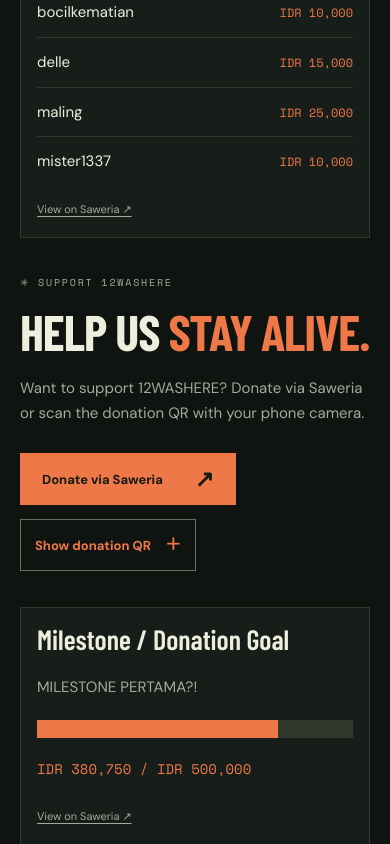
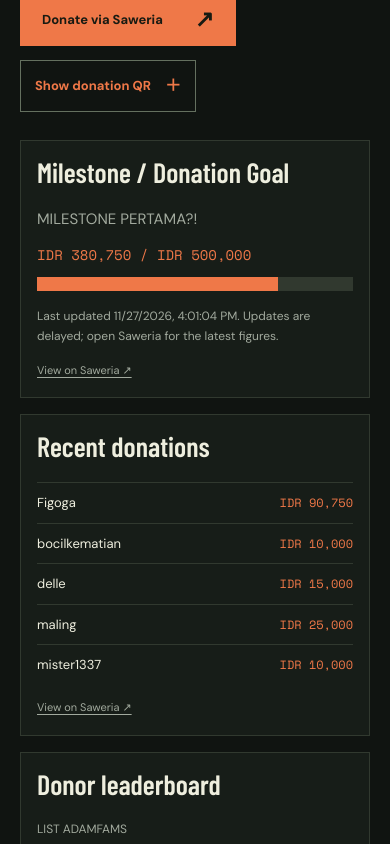
Before and after one commit to adamdev-id/12washere.pro, a plain HTML site: page donation.html in a window 390 px wide. Shown: the part 340-1184 px from the top of the page. Drawn offline with nearby package versions, Linux system fonts and the light colour scheme; no server answers; a web font is replaced by a local one.

Commit message:
Compact donation page with paired recent donations and leaderboard

```diff
--- a/donation.css
+++ b/donation.css
@@ -1,6 +1,14 @@
 .donation-page{padding-block:32px 64px}
 .donation-widget{padding:24px;background:var(--panel);border:1px solid var(--line)}
-.donation-widget+.donation-widget{margin-top:24px}
+.donation-boards{display:grid;grid-template-columns:repeat(2,minmax(0,1fr));gap:24px;align-items:start;margin-top:24px}
+.donation-boards .donation-widget{min-width:0}
+.donation-boards .donation-list li{padding-block:9px;font-size:13px}
+.donation-boards .donation-board-title{font-size:12px;margin-bottom:12px}
+.donation-goal-widget #donation-goal{display:grid;grid-template-columns:minmax(0,1fr) auto;align-items:center;gap:14px 24px}
+.donation-goal-widget .donation-board-title{margin:0}
+.donation-goal-widget .goal-amount{grid-column:2;grid-row:1;margin:0}
+.donation-goal-widget .donation-progress{grid-column:1 / -1;grid-row:2;height:14px;margin:0}
+.donation-goal-widget .donation-status{margin:16px 0 0}
 .donation-widget h2{font:600 32px/1.1 var(--display);margin:0 0 20px}
 .donation-status{margin:0 0 16px;font-size:12px;color:var(--muted)}
 .donation-list{margin:0;padding:0;list-style:none}
@@ -18,7 +26,7 @@
 .goal-amount{font:14px var(--mono);color:var(--accent)}
 .widget-fallback{display:inline-block;margin-top:14px;font-size:11px;color:var(--muted);text-decoration:underline;text-underline-offset:3px}
 .widget-fallback:hover{color:var(--accent)}
-.donation-intro{padding-block:48px}
+.donation-intro{padding-block:12px 32px}
 .donation-intro .eyebrow{margin-bottom:16px}
 .donation-intro h1{margin:0;font:800 clamp(54px,7vw,88px)/.98 var(--display);letter-spacing:-1px}
 .donation-intro h1 span{color:var(--accent)}
@@ -48,7 +56,11 @@
   .donation-page{padding-block:24px 40px}
   .donation-widget{padding:16px}
   .donation-widget h2{font-size:28px}
-  .donation-intro{padding-block:36px}
+  .donation-intro{padding-block:0 28px}
+  .donation-boards{grid-template-columns:1fr;gap:16px;margin-top:16px}
+  .donation-goal-widget #donation-goal{grid-template-columns:1fr;gap:12px}
+  .donation-goal-widget .goal-amount{grid-column:1;grid-row:2}
+  .donation-goal-widget .donation-progress{grid-row:3}
   .donation-intro h1{font-size:clamp(50px,12vw,76px)}
   #qris-dialog h2{font-size:38px}
   .qris-card-header{padding:12px}.qris-card-brand{font-size:20px}.qris-card-tag{font-size:7px;letter-spacing:1px}.qris-card-caption{padding:10px 12px;font-size:8px}
--- a/donation.html
+++ b/donation.html
@@ -8,7 +8,7 @@
   <title data-i18n="donationPageTitle">Donation — 12WASHERE</title>
   <link rel="icon" href="assets/favicon.svg" type="image/svg+xml">
   <link rel="stylesheet" href="style.css?v=11">
-  <link rel="stylesheet" href="donation.css?v=3">
+  <link rel="stylesheet" href="donation.css?v=4">
   <script src="language.js?v=10" defer></script>
   <script src="donation.js?v=2" defer></script>
 </head>
@@ -28,12 +28,6 @@
     </div>
   </header>
   <main class="donation-page wrap" id="main">
-    <section class="donation-widget recent-donations" aria-labelledby="recent-title">
-      <h2 id="recent-title" data-i18n="recentDonations">Recent donations</h2>
-      <p class="donation-status" id="donation-status" role="status" data-i18n="donationsLoading">Loading the latest donations…</p>
-      <ul class="donation-list recent-list" id="recent-donations"></ul>
-      <a class="widget-fallback" href="https://saweria.co/widgets/recent?streamKey=ab95bc4c3d7dbed563380562e69c7861" target="_blank" rel="noopener noreferrer" data-i18n="widgetFallback">View on Saweria ↗</a>
-    </section>
     <section class="donation-intro" aria-labelledby="donation-title">
       <p class="eyebrow" data-i18n="donationEyebrow">✳ SUPPORT 12WASHERE</p>
       <h1 id="donation-title" data-i18n-html="donationTitle">HELP US <span>STAY ALIVE.</span></h1>
@@ -43,10 +37,17 @@
         <a class="button outline-button" id="show-qris" href="https://saweria.co/12washere" target="_blank" rel="noopener noreferrer" aria-haspopup="dialog" aria-controls="qris-dialog"><span class="donation-button-label" data-i18n="showQris">Show donation QR</span><span aria-hidden="true">＋</span></a>
       </div>
     </section>
-    <section class="donation-widget" aria-labelledby="goal-title">
+    <section class="donation-widget donation-goal-widget" aria-labelledby="goal-title">
       <h2 id="goal-title" data-i18n="donationGoal">Milestone / Donation Goal</h2>
       <div id="donation-goal"></div>
+      <p class="donation-status" id="donation-status" role="status" data-i18n="donationsLoading">Loading the latest donations…</p>
       <a class="widget-fallback" href="https://saweria.co/widgets/milestone?streamKey=ab95bc4c3d7dbed563380562e69c7861" target="_blank" rel="noopener noreferrer" data-i18n="widgetFallback">View on Saweria ↗</a>
+    </section>
+    <div class="donation-boards">
+      <section class="donation-widget recent-donations" aria-labelledby="recent-title">
+        <h2 id="recent-title" data-i18n="recentDonations">Recent donations</h2>
+        <ul class="donation-list recent-list" id="recent-donations"></ul>
+        <a class="widget-fallback" href="https://saweria.co/widgets/recent?streamKey=ab95bc4c3d7dbed563380562e69c7861" target="_blank" rel="noopener noreferrer" data-i18n="widgetFallback">View on Saweria ↗</a>
       </section>
       <section class="donation-widget" aria-labelledby="leaderboard-title">
         <h2 id="leaderboard-title" data-i18n="donationLeaderboard">Donor leaderboard</h2>
@@ -54,6 +55,7 @@
         <ol class="donation-list leaderboard-list" id="donation-leaderboard"></ol>
         <a class="widget-fallback" href="https://saweria.co/widgets/leaderboard?streamKey=ab95bc4c3d7dbed563380562e69c7861" target="_blank" rel="noopener noreferrer" data-i18n="widgetFallback">View on Saweria ↗</a>
       </section>
+    </div>
   </main>
   <noscript><p class="wrap donation-status">Enable JavaScript to see donation updates and the QR popup. You can still open Saweria using either donation button above.</p></noscript>
   <footer class="footer wrap"><a class="footer-brand" href="./">12WASHERE<span>↗</span></a><p data-i18n="footerMotto">Leave your mark. Stay alive.</p><span class="footer-note" data-i18n-html="footerNote">An independent Project Zomboid server.<br>Not affiliated with The Indie Stone.</span></footer>
```
Also changed, not shown: 1 other file. Lines whose indentation alone changed are shown as unchanged.
